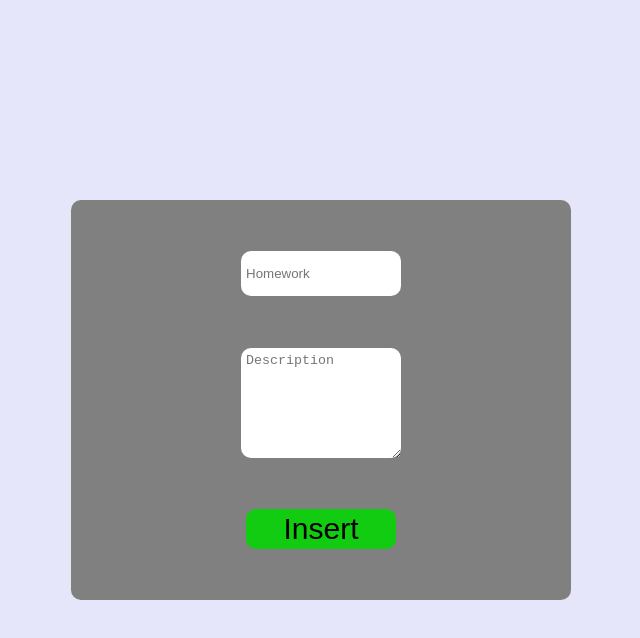
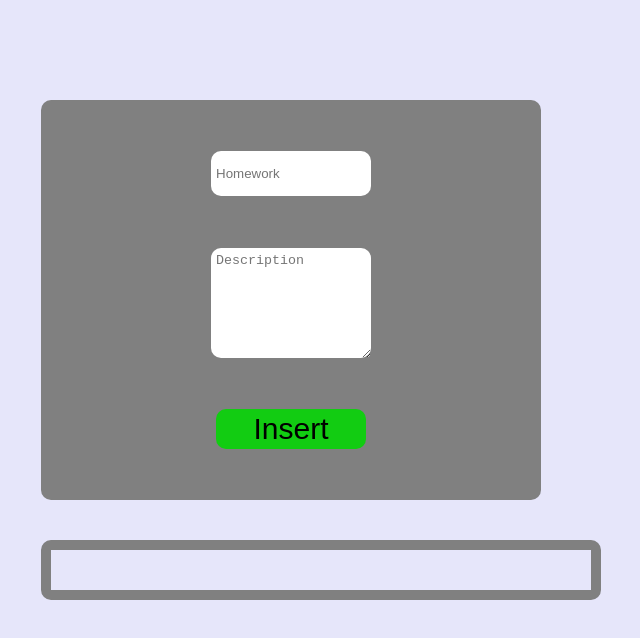
Before and after one commit to CibeleMartins/differentTypesStylesReact, a React (Create React App) app: page / in a window 1280 px wide. Shown: the top 638 px of the page, without its empty margins (319-959 px from the left). Built offline with nearby package versions, Linux system fonts and the light colour scheme.

Commit message:
🚧 feat: Implementing component TableHomework

```diff
--- a/src/components/TableHomeworks/TableHomeworks.js
+++ b/src/components/TableHomeworks/TableHomeworks.js
@@ -2,13 +2,15 @@ import { useState } from 'react';
 
 import Button from '../Button/Button';
 import styled from 'styled-components';
+
+import {arrayHomeworks} from './data'
 
 
 const FormControl = styled.div `
 
     width: 500px;
     height: 400px;
-    margin-top: 200px;
+    margin-top: 100px;
     border-radius: 10px;
     background-color: grey;
     display: flex;
@@ -35,27 +37,72 @@ const InputDescription = styled.textarea `
     padding: 5px;
     flex-wrap: wrap;
 
-`
+`;
+
+
+const MainPostIt = styled.div `
+    margin-top: 40px;
+    width: 500px;
+    background-color: lavender;
+    border: 10px solid grey;
+    border-radius: 10px;
+    padding: 20px;
+    display: flex;
+    flex-wrap: wrap;
+    justify-content: space-around;
+    aling-items:center;
+`;
+
+const PostIt = styled.div `
+
+    width: 200px;
+    height: 200px;
+    padding: 10px;
+    background-color: yellow
+    `;
 
 
 function TableHomewors () {
 
     const [homeworkValue, setHomework] = useState('')
+    const [description, setDescription] = useState('')
+
 
     const changeInputState = (event) => setHomework(event.target.value);
+    const changeDescription = (event) => setDescription(event.target.value);
+
+    const createPostIt = () => {
+
+        const homework = homeworkValue;
+        const descrip = description;
+        return  arrayHomeworks.push({title: homework, describe: descrip})
+
+    }
 
     return (
+        <>
         <FormControl>
             <Input
             value={homeworkValue}
             placeholder='Homework'
             onChange={(event)=> changeInputState(event)}/>
             <InputDescription
-            value={homeworkValue}
+            value={description}
             placeholder='Description'
-            onChange={(event)=> changeInputState(event)}/>
-            <Button title="Insert"/>
+            onChange={(event)=> changeDescription(event)}/>
+            <Button onClick={()=> createPostIt()} title="Insert"/>
         </FormControl>
+
+        <MainPostIt>
+            {arrayHomeworks.map((h)=> {
+                return (<PostIt>
+                    <h3>{h.title}</h3>
+                    <p>{h.describe}</p>
+                </PostIt>)
+            })}
+        </MainPostIt>
+        </>
+
     )
 }
 
--- /dev/null
+++ b/src/components/TableHomeworks/data.js
@@ -0,0 +1 @@
+export const arrayHomeworks = [];
```
